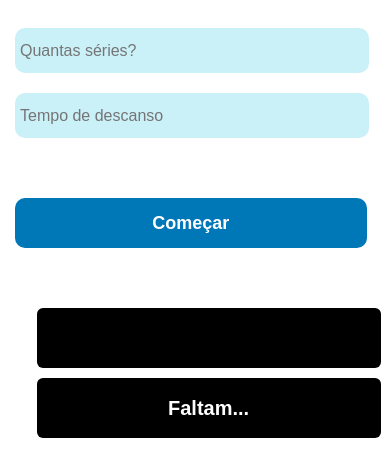
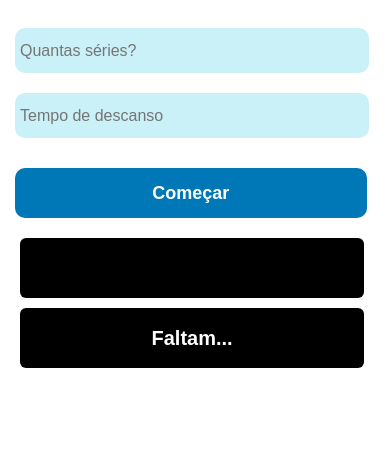
Before and after one commit to Jose-souza-dev/Pypi-ACT, a plain HTML site: page index.html in a window 390 px wide. Shown: the part 142-618 px from the top of the page. Drawn offline with Linux system fonts and the light colour scheme.

Commit message:
versão 1.1.4

```diff
--- a/mini-style.css
+++ b/mini-style.css
@@ -61,7 +61,7 @@
     input#acao{
         width: 92%;
         height: 50px;
-        margin: 50px 0;
+        margin-top: 20px;
         border: none;
         background: #0077B6;
         color:#fff;
@@ -87,7 +87,7 @@
         width: 90%;
         height: 60px;
         background: #000000;
-        margin: 10px  0  0 15px;
+        margin: 10px  0  0 -18px;
         display: flex;
         flex-direction: column;
         justify-content: center;
@@ -97,7 +97,7 @@
         width: 90%;
         height: 60px;
         background: #000000;
-        margin: 10px  0  0 15px;
+        margin: 10px  0  0 -18px;
         display: flex;
         flex-direction: column;
         justify-content: center;
```
